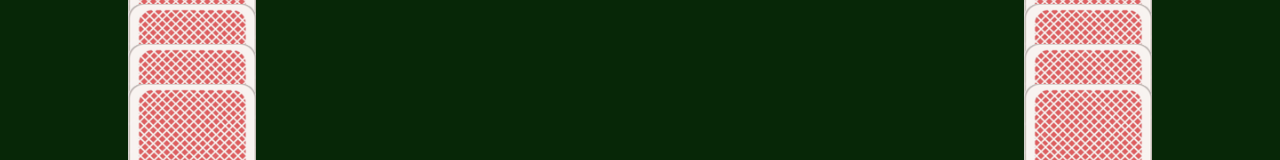
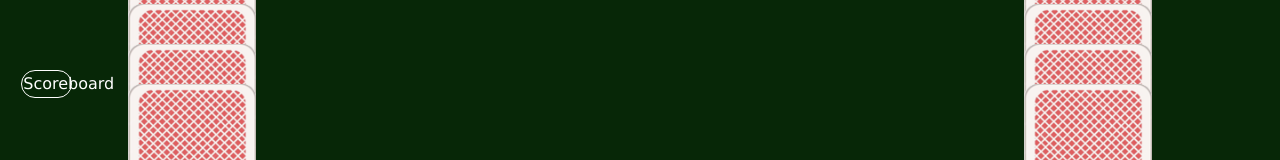
Before and after one commit to jasminealmassri/Euchre.Web, a React (Vite) app in the folder euchre-react/: page / in a window 1280 px wide. Shown: the part 316-476 px from the top of the page. Built offline with nearby package versions, Linux system fonts and the light colour scheme.

Commit message:
UI contains four players and flipped cards, began scoreboard

```diff
--- a/euchre-react/src/App.tsx
+++ b/euchre-react/src/App.tsx
@@ -13,6 +13,7 @@ function App() {
 
   return (
     <>
+      <div className="scoreboard">Scoreboard</div>
       <TableComponent />
     </>
   )
```
